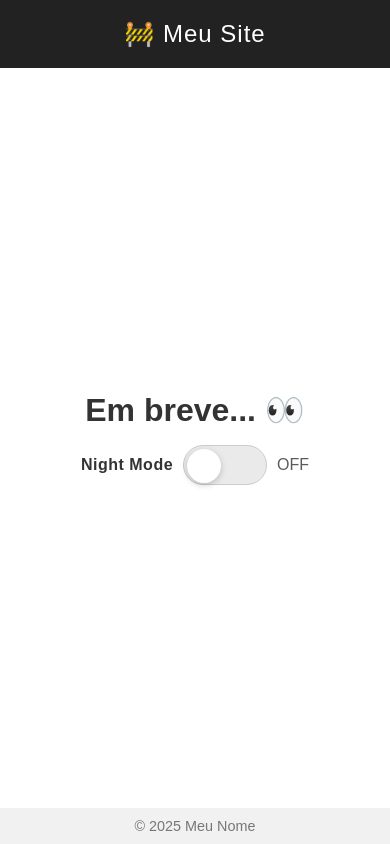
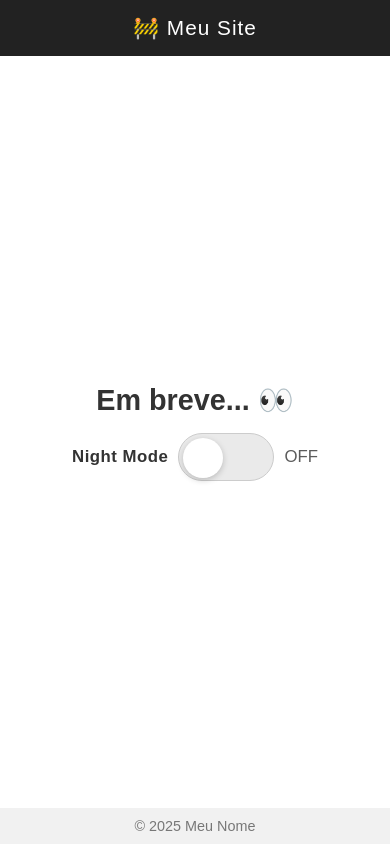
Before and after one commit to aandersondemelo/aandersondemelo.github.io, a plain HTML site: page index.html in a window 390 px wide. Drawn offline with Linux system fonts and the light colour scheme; a web font is replaced by a local one.

Commit message:
Update index.html

```diff
--- a/index.html
+++ b/index.html
@@ -8,6 +8,10 @@
     <!-- Fonte -->
     <link href="https://fonts.googleapis.com/css2?family=Liberation+Sans+Narrow:wght@400;700&display=swap" rel="stylesheet" />
 
+    <!-- Cores do navegador (light/dark por sistema) -->
+    <meta name="theme-color" content="#ffffff" media="(prefers-color-scheme: light)">
+    <meta name="theme-color" content="#000000" media="(prefers-color-scheme: dark)">
+
     <style>
       :root {
         --bg: #ffffff;
@@ -16,8 +20,15 @@
         --header-bg: #222222;
         --header-fg: #ffffff;
         --footer-bg: #f1f1f1;
+
+        /* Tamanhos do switch (podem ser sobrescritos por media queries) */
+        --switch-w: 84px;
+        --switch-h: 40px;
+        --knob: 34px;
+        --knob-gap: 3px; /* margem interna */
       }
 
+      /* modo escuro */
       body.dark {
         --bg: #000000;
         --fg: #e9e9e9;
@@ -89,8 +100,8 @@
 
       .switch {
         position: relative;
-        width: 84px;
-        height: 40px;
+        width: var(--switch-w);
+        height: var(--switch-h);
         border-radius: 100px;
         border: 1px solid #ccc;
         background: #eaeaea;
@@ -105,17 +116,18 @@
 
       .knob {
         position: absolute;
-        top: 3px;
-        left: 3px;
-        width: 34px;
-        height: 34px;
+        top: var(--knob-gap);
+        left: var(--knob-gap); /* OFF */
+        width: var(--knob);
+        height: var(--knob);
         border-radius: 50%;
         background: #ffffff;
         box-shadow: 0 2px 6px rgba(0,0,0,.2);
         transition: left 0.25s ease, background 0.25s ease;
       }
+      /* posição ON = (largura - gap - diâmetro do knob) */
       body.dark .knob {
-        left: 47px;
+        left: calc(var(--switch-w) - var(--knob-gap) - var(--knob));
         background: #e6e6e6;
       }
 
@@ -130,6 +142,30 @@
 
       .switch:focus-visible {
         box-shadow: 0 0 0 3px rgba(0, 123, 255, .35);
+      }
+
+      /* Telas pequenas: tipografia e controle maiores */
+      @media (max-width: 600px) {
+        header { font-size: 1.3rem; padding: 16px; }
+        .coming-soon { font-size: 1.8rem; }
+        .mode-toggle { font-size: 1.05rem; }
+        :root {
+          --switch-w: 96px;
+          --switch-h: 48px;
+          --knob: 40px;
+          --knob-gap: 4px;
+        }
+      }
+
+      /* Dispositivos touch: alvo maior e bordas mais grossas */
+      @media (pointer: coarse) {
+        :root {
+          --switch-w: 104px;
+          --switch-h: 52px;
+          --knob: 44px;
+          --knob-gap: 4px;
+        }
+        .switch { border-width: 2px; }
       }
     </style>
   </head>
@@ -163,26 +199,48 @@
       const btn = document.getElementById('toggle');
       const stateTxt = document.getElementById('stateTxt');
 
-      // Função para aplicar modo
+      // Atualiza a meta theme-color conforme o modo (bom p/ barras do navegador no mobile)
+      function updateThemeColor(on) {
+        const color = on ? '#000000' : '#ffffff';
+        let meta = document.querySelector('meta[name="theme-color"]:not([media])');
+        if (!meta) {
+          meta = document.createElement('meta');
+          meta.setAttribute('name', 'theme-color');
+          document.head.appendChild(meta);
+        }
+        meta.setAttribute('content', color);
+      }
+
       function setMode(on, persist = true) {
         document.body.classList.toggle('dark', on);
         btn.setAttribute('aria-checked', on ? 'true' : 'false');
         stateTxt.textContent = on ? 'ON' : 'OFF';
-        if (persist) {
-          localStorage.setItem('nightMode', on ? 'on' : 'off');
-        }
+        updateThemeColor(on);
+        if (persist) localStorage.setItem('nightMode', on ? 'on' : 'off');
       }
 
-      // Ao clicar no botão
+      // Preferência do usuário salva?
+      const saved = localStorage.getItem('nightMode');
+
+      if (saved === 'on' || saved === 'off') {
+        setMode(saved === 'on', false);
+      } else {
+        // Sem escolha anterior: seguir o sistema (melhor em PC e smartphone)
+        const media = window.matchMedia('(prefers-color-scheme: dark)');
+        setMode(media.matches, false);
+
+        // Se o sistema mudar e ainda não houver escolha do usuário, acompanhar
+        media.addEventListener?.('change', (e) => {
+          if (!localStorage.getItem('nightMode')) {
+            setMode(e.matches, false);
+          }
+        });
+      }
+
       btn.addEventListener('click', () => {
         const isOn = document.body.classList.contains('dark');
         setMode(!isOn);
       });
-
-      // Lê preferência salva no localStorage
-      const saved = localStorage.getItem('nightMode');
-      if (saved === 'on') setMode(true, false);
-      else setMode(false, false);
     </script>
   </body>
 </html>
```
